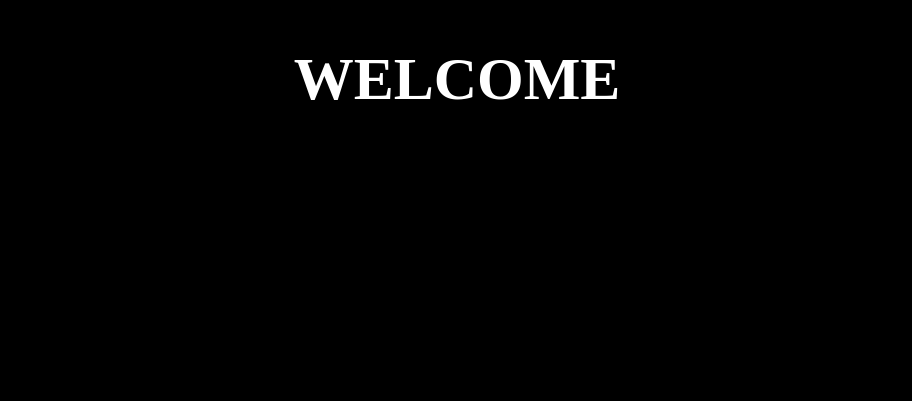
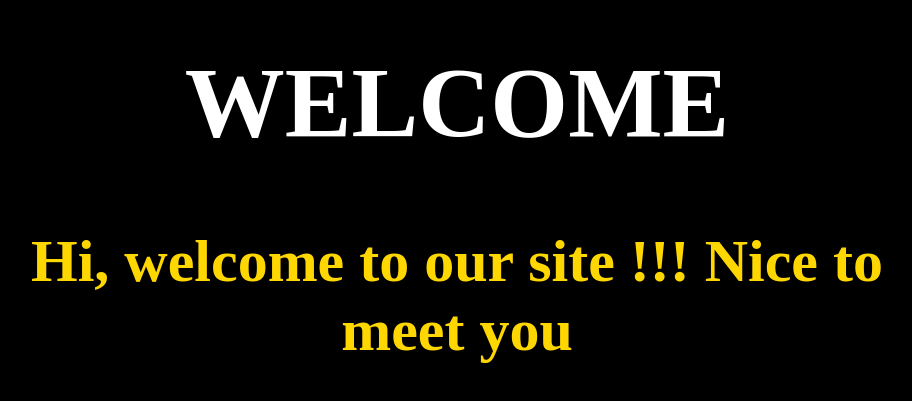
Before and after one commit to LamNgoSKet/lamnnb.github.io, a plain HTML site: page index.html in a window 1280 px wide. Shown: the part 163-564 px from the top of the page, without its empty margins (183-1095 px from the left). Drawn offline with Linux system fonts and the light colour scheme.

Commit message:
Update index.html

```diff
--- a/index.html
+++ b/index.html
@@ -6,15 +6,18 @@
         background-color: black;
         text-align: center;
         padding: 200px;
+      }
+      h1 {
+        font-size: 100px;
         color: white;
       }
-      h1 {
+      h2 {
         font-size: 60px;
-        color: white;
-      }
+        color: gold;
     </style>
   </head>
   <body>
     <h1> WELCOME </h1>
+    <h2> Hi, welcome to our site !!! Nice to meet you </h2>
   </body>
 </html>
```
